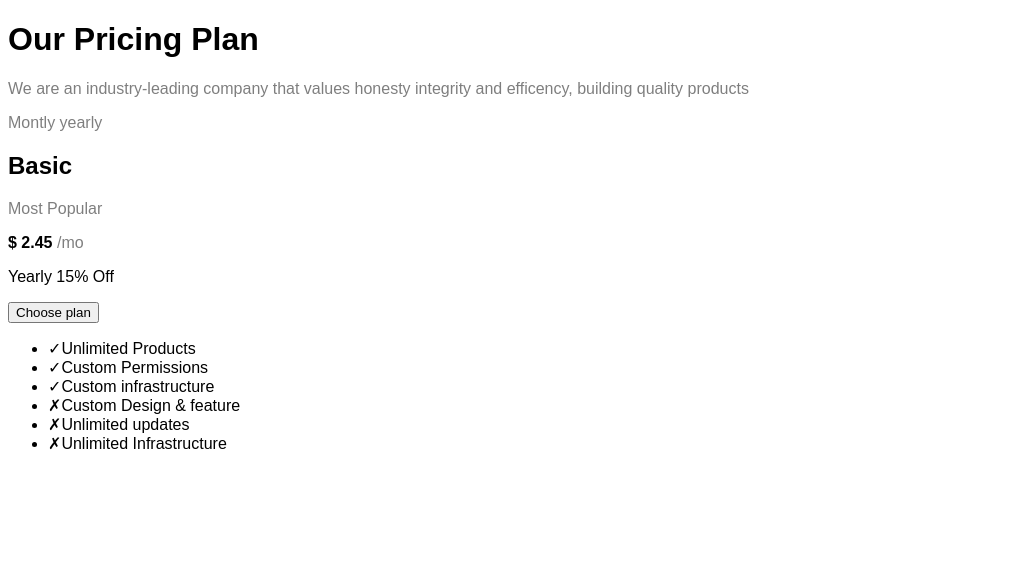
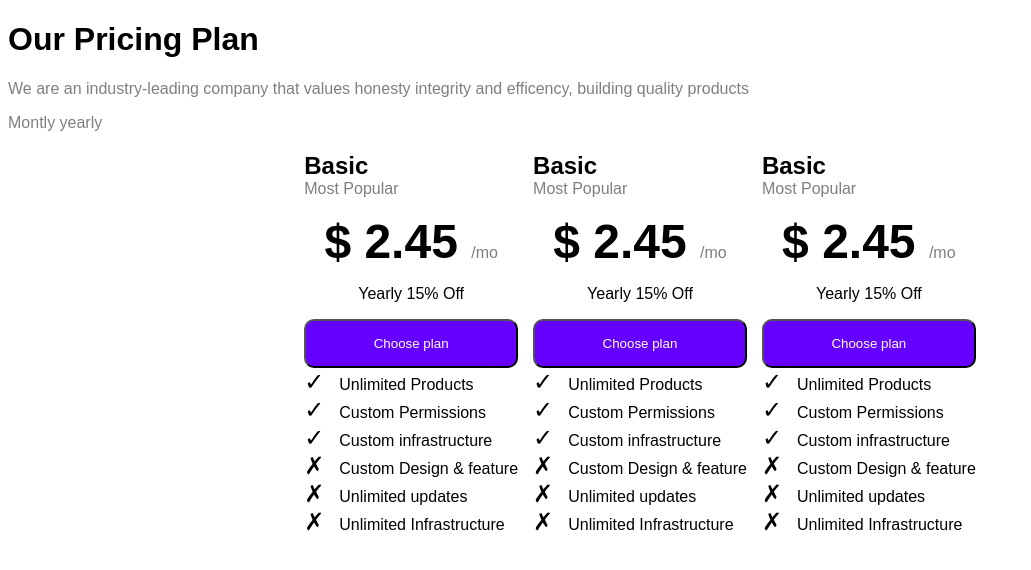
Before and after one commit to Giovanni-Ghinet/htmlcss-pricing-plan, a plain HTML site: page index.html in a window 1280 px wide. Shown: the whole page, without its empty margins (0-1031 px from the left). Drawn offline with Linux system fonts and the light colour scheme.

Commit message:
impostate le section, sistemate la lista e le centrature, dato colore al bottone e ingrandito come il padre in larghezza

```diff
--- a/index.html
+++ b/index.html
@@ -13,16 +13,22 @@
 
     <header class="header">
         <h1 class="header-title">Our Pricing Plan</h1>
-        <p class="par-title opacity f-weight">We are an industry-leading company that values honesty integrity and efficency, building
+        <p class="par-title opacity f-weight">We are an industry-leading company that values honesty integrity and
+            efficency, building
             quality products</p>
         <div class="tempo opacity f-weight">Montly yearly</div>
     </header>
 
-    <main class="f-weight">
+    <main class="row f-weight d-flex">
+
         <section class="sec-piano">
+
             <header class="header-sec">
+
                 <h2 class="title-sec">Basic</h2>
                 <p class="par-head-sec opacity ">Most Popular</p>
+
+            </header>
 
             <section class="sec-price ">
                 <p class="price"> <strong class="font-size">&dollar; 2.45 </strong><span class="opacity">/mo</span></p>
@@ -31,6 +37,7 @@
             </section>
 
             <section class="button-select-piano">
+
                 <button class="scleta-piano">Choose plan</button>
 
             </section>
@@ -38,17 +45,84 @@
             <section class="vantaggi">
 
                 <ul class="ul-vantaggi f-weight">
-                        <li class="li-vantaggio"><span class="">&check;</span>Unlimited Products</li>
-                        <li class="li-vantaggio"><span class="">&check;</span>Custom Permissions</li>
-                        <li class="li-vantaggio"><span class="">&check;</span>Custom infrastructure</li>
-                        <li class="li-vantaggio"><span class="">&cross;</span>Custom Design & feature</li>
-                        <li class="li-vantaggio"><span class="">&cross;</span>Unlimited updates</li>
-                        <li class="li-vantaggio"><span class="">&cross;</span>Unlimited Infrastructure</li>
+                    <li class="li-vantaggio"><span class="dimensione-font">&check;</span>Unlimited Products</li>
+                    <li class="li-vantaggio"><span class="dimensione-font">&check;</span>Custom Permissions</li>
+                    <li class="li-vantaggio"><span class="dimensione-font">&check;</span>Custom infrastructure</li>
+                    <li class="li-vantaggio"><span class="dimensione-font">&cross;</span>Custom Design & feature</li>
+                    <li class="li-vantaggio"><span class="dimensione-font">&cross;</span>Unlimited updates</li>
+                    <li class="li-vantaggio"><span class="dimensione-font">&cross;</span>Unlimited Infrastructure</li>
                 </ul>
             </section>
+        </section>
+
+        <section class="sec-piano">
+
+            <header class="header-sec">
+
+                <h2 class="title-sec">Basic</h2>
+                <p class="par-head-sec opacity ">Most Popular</p>
 
             </header>
+
+            <section class="sec-price ">
+                <p class="price"> <strong class="font-size">&dollar; 2.45 </strong><span class="opacity">/mo</span></p>
+                <p class="risparmio">Yearly <span class="back-sconto">15% Off</span></p>
+
             </section>
+
+            <section class="button-select-piano">
+
+                <button class="scleta-piano">Choose plan</button>
+
+            </section>
+
+            <section class="vantaggi">
+
+                <ul class="ul-vantaggi f-weight">
+                    <li class="li-vantaggio"><span class="dimensione-font">&check;</span>Unlimited Products</li>
+                    <li class="li-vantaggio"><span class="dimensione-font">&check;</span>Custom Permissions</li>
+                    <li class="li-vantaggio"><span class="dimensione-font">&check;</span>Custom infrastructure</li>
+                    <li class="li-vantaggio"><span class="dimensione-font">&cross;</span>Custom Design & feature</li>
+                    <li class="li-vantaggio"><span class="dimensione-font">&cross;</span>Unlimited updates</li>
+                    <li class="li-vantaggio"><span class="dimensione-font">&cross;</span>Unlimited Infrastructure</li>
+                </ul>
+            </section>
+        </section>
+
+        <section class="sec-piano">
+
+            <header class="header-sec">
+
+                <h2 class="title-sec">Basic</h2>
+                <p class="par-head-sec opacity ">Most Popular</p>
+
+            </header>
+
+            <section class="sec-price ">
+                <p class="price"> <strong class="font-size">&dollar; 2.45 </strong><span class="opacity">/mo</span></p>
+                <p class="risparmio">Yearly <span class="back-sconto">15% Off</span></p>
+
+            </section>
+
+            <section class="button-select-piano">
+
+                <button class="scleta-piano">Choose plan</button>
+
+            </section>
+
+            <section class="vantaggi">
+
+                <ul class="ul-vantaggi f-weight">
+                    <li class="li-vantaggio"><span class="dimensione-font">&check;</span>Unlimited Products</li>
+                    <li class="li-vantaggio"><span class="dimensione-font">&check;</span>Custom Permissions</li>
+                    <li class="li-vantaggio"><span class="dimensione-font">&check;</span>Custom infrastructure</li>
+                    <li class="li-vantaggio"><span class="dimensione-font">&cross;</span>Custom Design & feature</li>
+                    <li class="li-vantaggio"><span class="dimensione-font">&cross;</span>Unlimited updates</li>
+                    <li class="li-vantaggio"><span class="dimensione-font">&cross;</span>Unlimited Infrastructure</li>
+                </ul>
+            </section>
+        </section>
+
     </main>
 
 </body>
--- a/style/Utility.css
+++ b/style/Utility.css
@@ -5,3 +5,16 @@
 .f-weight{
     font-weight: 400;
 }
+
+.font-size{
+    font-size: 3rem;
+}
+
+.d-flex{
+    display: flex;
+}
+
+.dimensione-font{
+    font-size: 1.5rem;
+    margin-right: 15px;
+}
--- a/style/style.css
+++ b/style/style.css
@@ -1,3 +1,45 @@
 body {
     font-family: Arial, sans-serif;
 }
+
+.ul-vantaggi{
+    list-style-type: none;
+    padding: 0;
+    margin: 0;
+}
+
+.par-head-sec{
+   margin: 0 auto;
+}
+
+.row{
+    flex-wrap: wrap;
+    justify-content: center;
+    column-gap: 15px;
+    row-gap: 15px;
+    flex-grow: 1;
+}
+
+.title-sec{
+    margin: 20px 0 0 0;
+}
+
+.sec-price{
+    text-align: center;
+}
+
+.button-select-piano{
+    text-align: center;
+}
+
+.scleta-piano{
+    background-color: #6500FF;
+    color: white;
+    width: 100%;
+    padding: 15px;
+    border-radius: 10px;
+}
+
+.li-vantaggio{
+
+}
```
Lines whose indentation alone changed are shown as unchanged.
